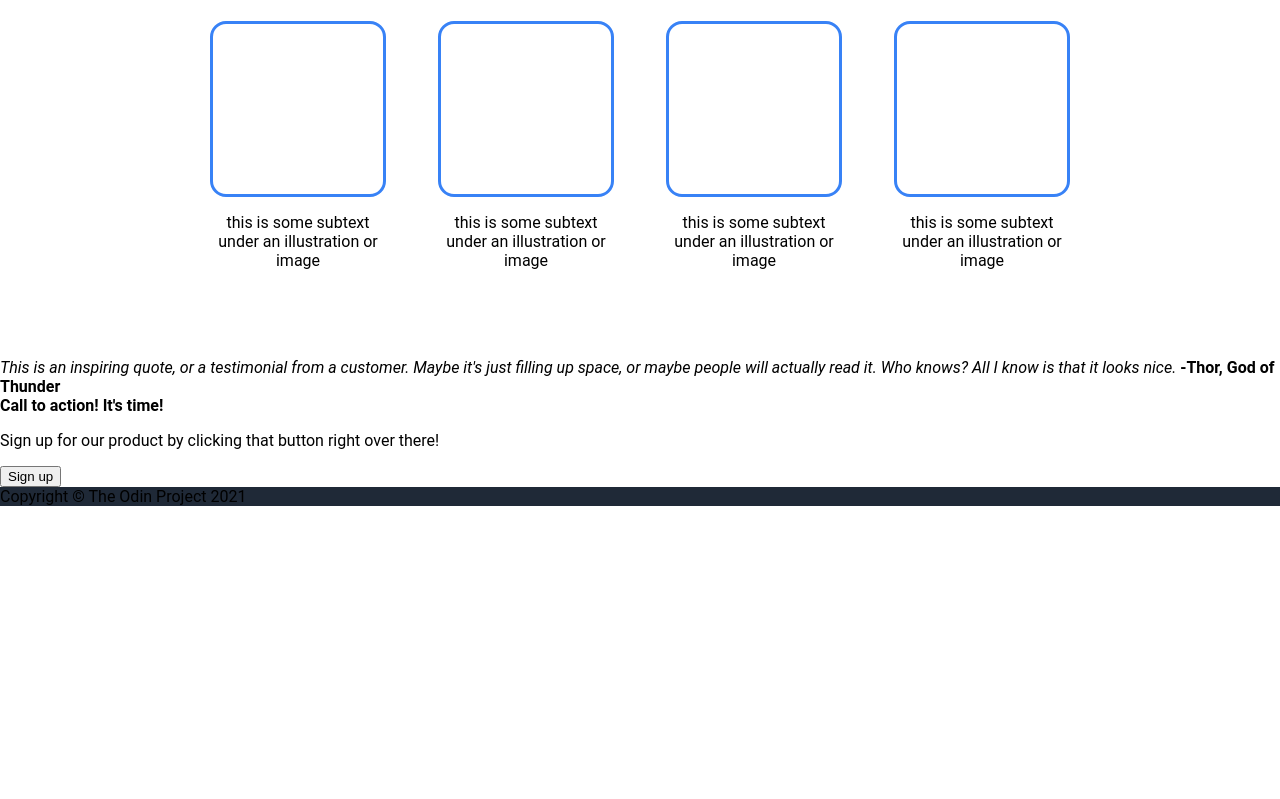
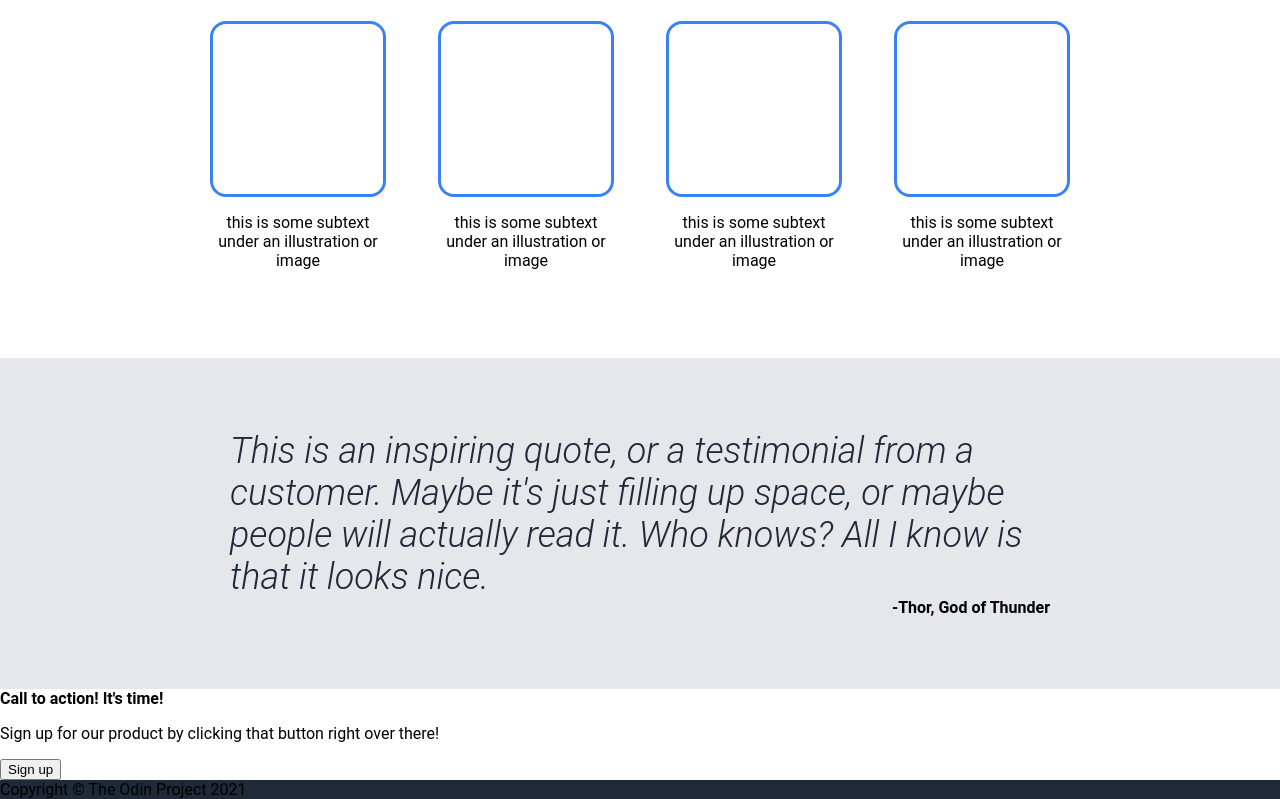
Before and after one commit to tyrone-offshorly/landing-page, a plain HTML site: page index.html in a window 1280 px wide. Shown: the part 554-1353 px from the top of the page. Before the commit the page ends 1060 px from the top, so only its background shows below. Drawn offline with Linux system fonts and the light colour scheme.

Commit message:
Design on quote section

```diff
--- a/index.html
+++ b/index.html
@@ -49,9 +49,11 @@
         </div>
       </div>
     </section>
-    <section>
-      <em>This is an inspiring quote, or a testimonial from a customer. Maybe it's just filling up space, or maybe people will actually read it. Who knows? All I know is that it looks nice.</em>
-      <strong>-Thor, God of Thunder</strong>
+    <section class="quote-section">
+      <div class="quote-container">
+        <em>This is an inspiring quote, or a testimonial from a customer. Maybe it's just filling up space, or maybe people will actually read it. Who knows? All I know is that it looks nice.</em>
+        <strong>-Thor, God of Thunder</strong>
+      </div>
     </section>
     <section>
       <strong>Call to action! It's time!</strong>
--- a/styles/styles.css
+++ b/styles/styles.css
@@ -8,6 +8,32 @@ body {
 }
 header, .hero-section, footer{
   background-color: #1F2937;
+}
+.quote-section {
+  background-color: #E5E7EB;
+  display: flex;
+  justify-content: center;
+  padding-top: 72px;
+  padding-bottom: 72px;
+}
+
+.quote-container {
+  display: flex;
+  flex-direction: column;
+  align-items: center;
+  justify-content: center;
+  max-width: 820px;
+}
+.quote-section em {
+  font-size: 36px;
+  font-style: italic;
+  max-width: 820px;
+  color: #1F2937;
+  font-weight: 300;
+}
+.quote-section strong {
+  align-self: flex-end;
+  display: block;
 }
 .card-container {
   display: flex;
```
